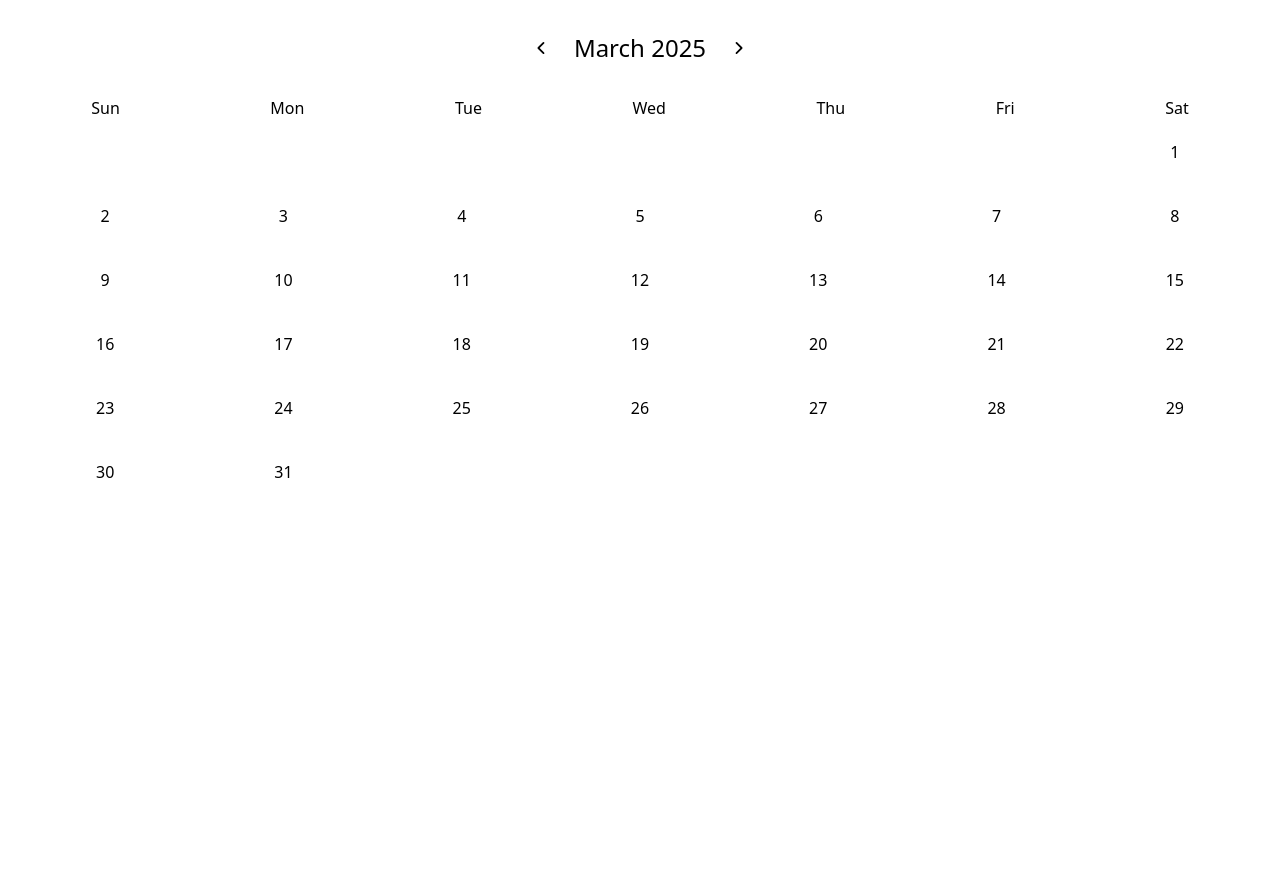
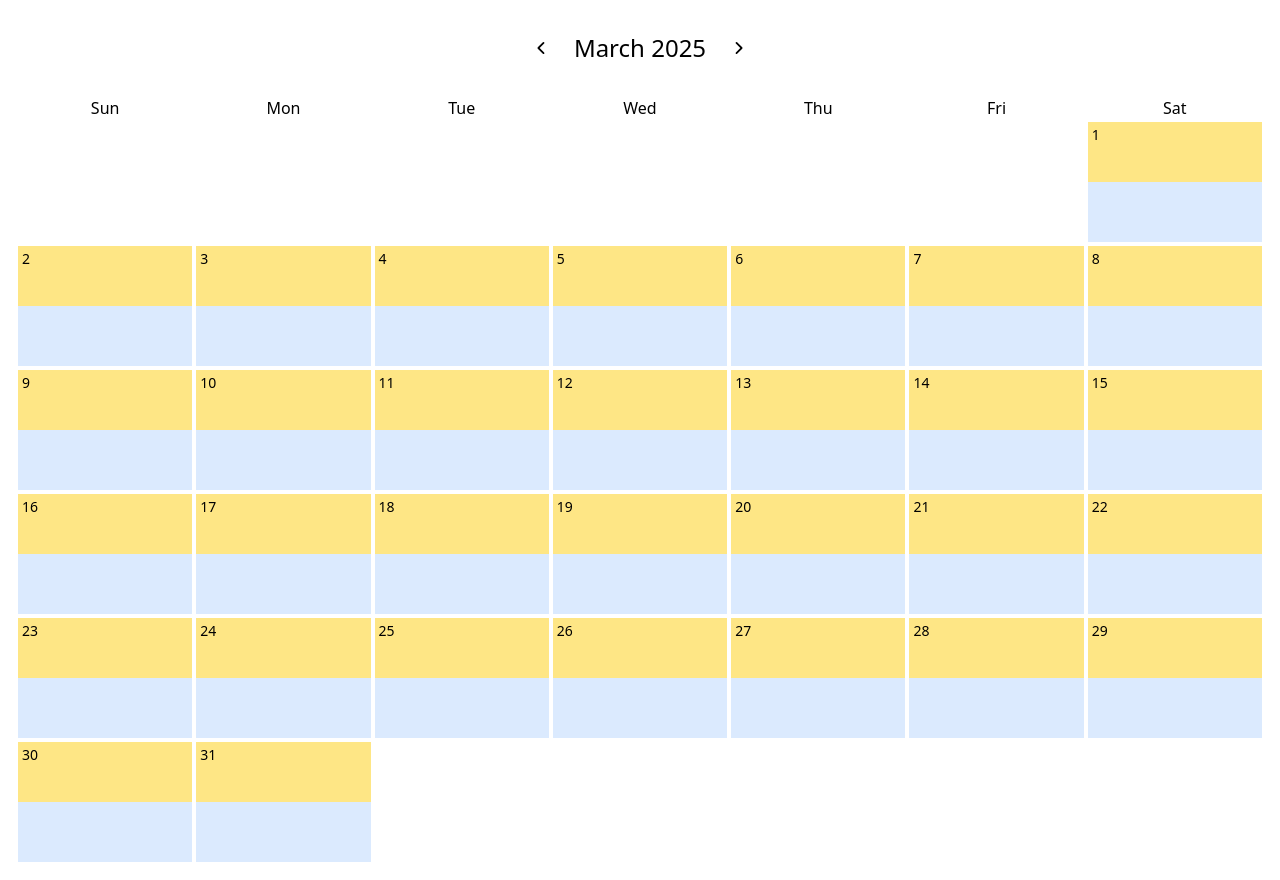
Before and after one commit to roylory/shift-calendar, a React (Vite) app: page / in a window 1280 px wide. Before the commit the page ends 800 px from the top, so only its background shows below. Built offline with nearby package versions, Linux system fonts and the light colour scheme.

Commit message:
calendar layout

```diff
--- a/src/Calendar.tsx
+++ b/src/Calendar.tsx
@@ -1,5 +1,6 @@
 import { useState } from "react"
 import { ChevronLeftIcon, ChevronRightIcon } from "@heroicons/react/20/solid"
+import CalendarCell from "./CalendarCell"
 
 function Calendar() {
   const today = new Date()
@@ -41,20 +42,22 @@ function Calendar() {
       </div>
       <div className="flex flex-col items-center">
         <div className="flex w-full justify-around">
-          <div className="text-center">Sun</div>
-          <div className="text-center">Mon</div>
-          <div className="text-center">Tue</div>
-          <div className="text-center">Wed</div>
-          <div className="text-center">Thu</div>
-          <div className="text-center">Fri</div>
-          <div className="text-center">Sat</div>
+          <div className="text-center w-1/7">Sun</div>
+          <div className="text-center w-1/7">Mon</div>
+          <div className="text-center w-1/7">Tue</div>
+          <div className="text-center w-1/7">Wed</div>
+          <div className="text-center w-1/7">Thu</div>
+          <div className="text-center w-1/7">Fri</div>
+          <div className="text-center w-1/7">Sat</div>
         </div>
         <div className="flex flex-wrap w-full">
           {Array.from({ length: new Date(currentYear, currentMonth, 1).getDay() }).map((_, index) => (
-            <div key={index} className="w-1/7 h-16"></div>
+            <div key={index} className="w-1/7 h-30 mb-1"></div>
           ))}
           {Array.from({ length: new Date(currentYear, currentMonth + 1, 0).getDate() }).map((_, index) => (
-            <div key={index} className="w-1/7 h-16 flex items-center justify-center">{index + 1}</div>
+            <div key={index} className="w-1/7 h-30 mb-1">
+              <CalendarCell day={index + 1} />
+            </div>
           ))}
         </div>
       </div>
--- /dev/null
+++ b/src/CalendarCell.tsx
@@ -0,0 +1,12 @@
+function CalendarCell({ day }: { day: number }) {
+  return (
+    <div className="flex flex-col p-0.5">
+      <div className="h-15 bg-amber-200">
+        <span className="text-sm pl-1">{day}</span>
+      </div>
+      <div className="h-15 bg-blue-100"></div>
+    </div>
+  )
+}
+
+export default CalendarCell
```
